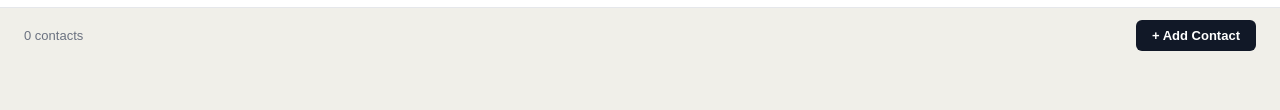
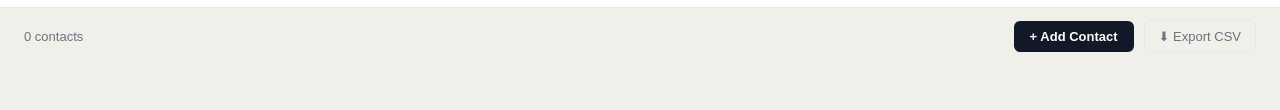
Before and after one commit to mmaeusl-cmyk/flow-uae-contact-book, a website: page public/index.html in a window 1280 px wide. Shown: the part 184-294 px from the top of the page. Drawn offline with Linux system fonts and the light colour scheme; no server answers; a web font is replaced by a local one.

Commit message:
Update index.html

```diff
--- a/public/index.html
+++ b/public/index.html
@@ -519,6 +519,19 @@
   .btn, button {
     font-family: 'Inter', sans-serif;
   }
+  .export-btn {
+    background: none;
+    color: var(--text-secondary);
+    border: 1px solid var(--border);
+    border-radius: var(--radius);
+    padding: 8px 14px;
+    font-size: 13px;
+    font-weight: 500;
+    cursor: pointer;
+    font-family: inherit;
+    transition: background .12s, color .12s;
+  }
+  .export-btn:hover { background: #f3f4f6; color: var(--text); }
 </style>
 </head>
 <body>
@@ -566,6 +579,7 @@
 <div class="table-header">
   <span class="table-count" id="tableCount">0 contacts</span>
   <button class="add-btn" onclick="openAdd()">+ Add Contact</button>
+  <button class="export-btn" onclick="exportCSV()">&#11015; Export CSV</button>
 </div>
 
 <!-- Table -->
@@ -1005,6 +1019,26 @@ document.addEventListener('keydown', e => {
   }
 });
 
+// ── Export CSV ──
+function exportCSV() {
+  const headers = ['Name','Title','Company','Category','City','Email','Phone','LinkedIn','Stage','Last Meeting','Next Meeting','Notes'];
+  const rows = contacts.map(c => [
+    c.name, c.title, c.company, c.category, c.city,
+    c.email, c.phone, c.linkedin, c.status,
+    c.lastMeeting, c.nextMeeting, c.notes
+  ].map(v => '"' + (v || '').replace(/"/g, '""') + '"'));
+  const csv = [headers.map(h => '"' + h + '"').join(','), ...rows.map(r => r.join(','))].join('\n');
+  const blob = new Blob([csv], { type: 'text/csv' });
+  const url = URL.createObjectURL(blob);
+  const a = document.createElement('a');
+  a.href = url;
+  a.download = 'MENA_Contacts_' + new Date().toISOString().split('T')[0] + '.csv';
+  document.body.appendChild(a);
+  a.click();
+  document.body.removeChild(a);
+  URL.revokeObjectURL(url);
+}
+
 // ── Init ──
 loadContacts();
 </script>
```
